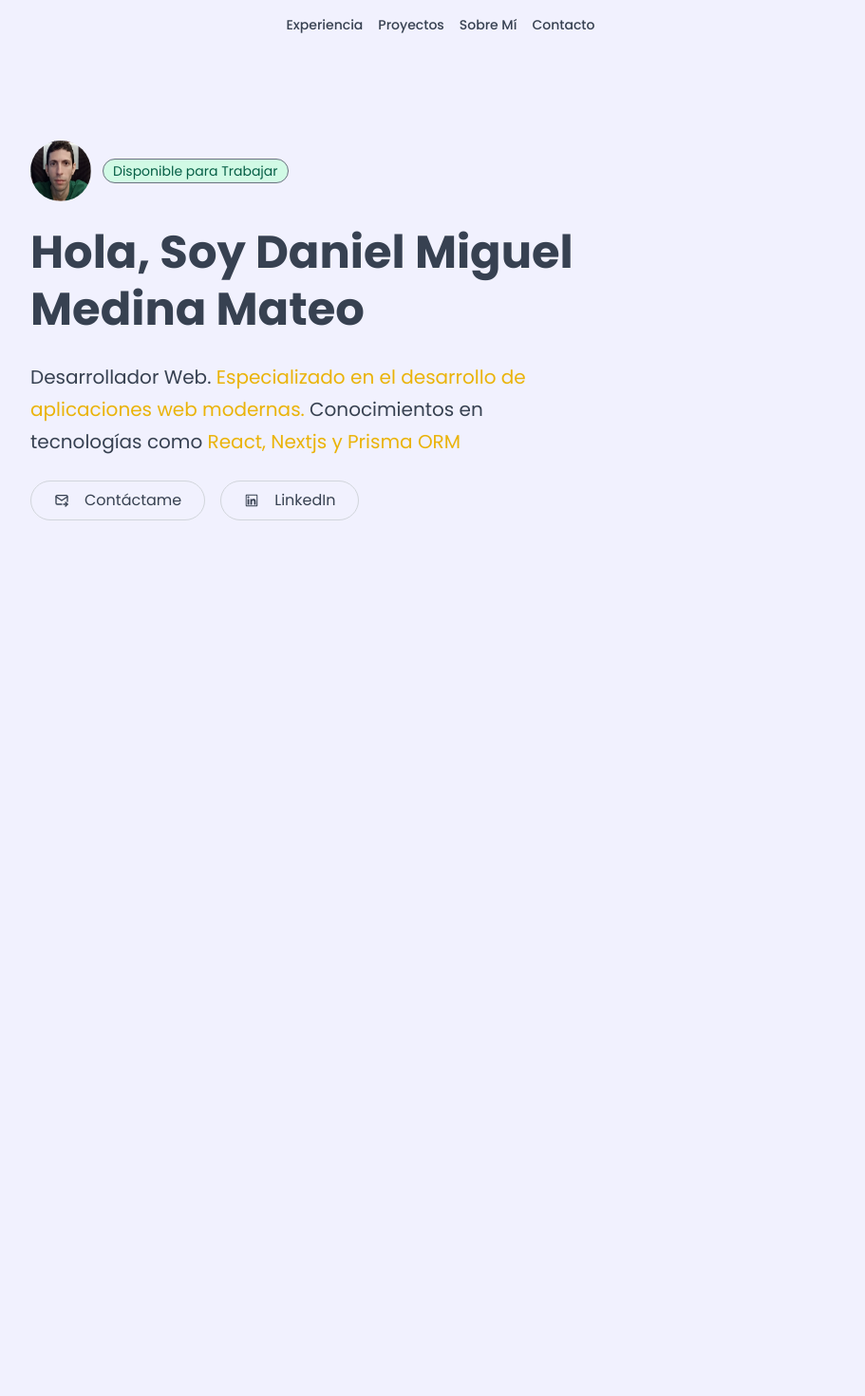
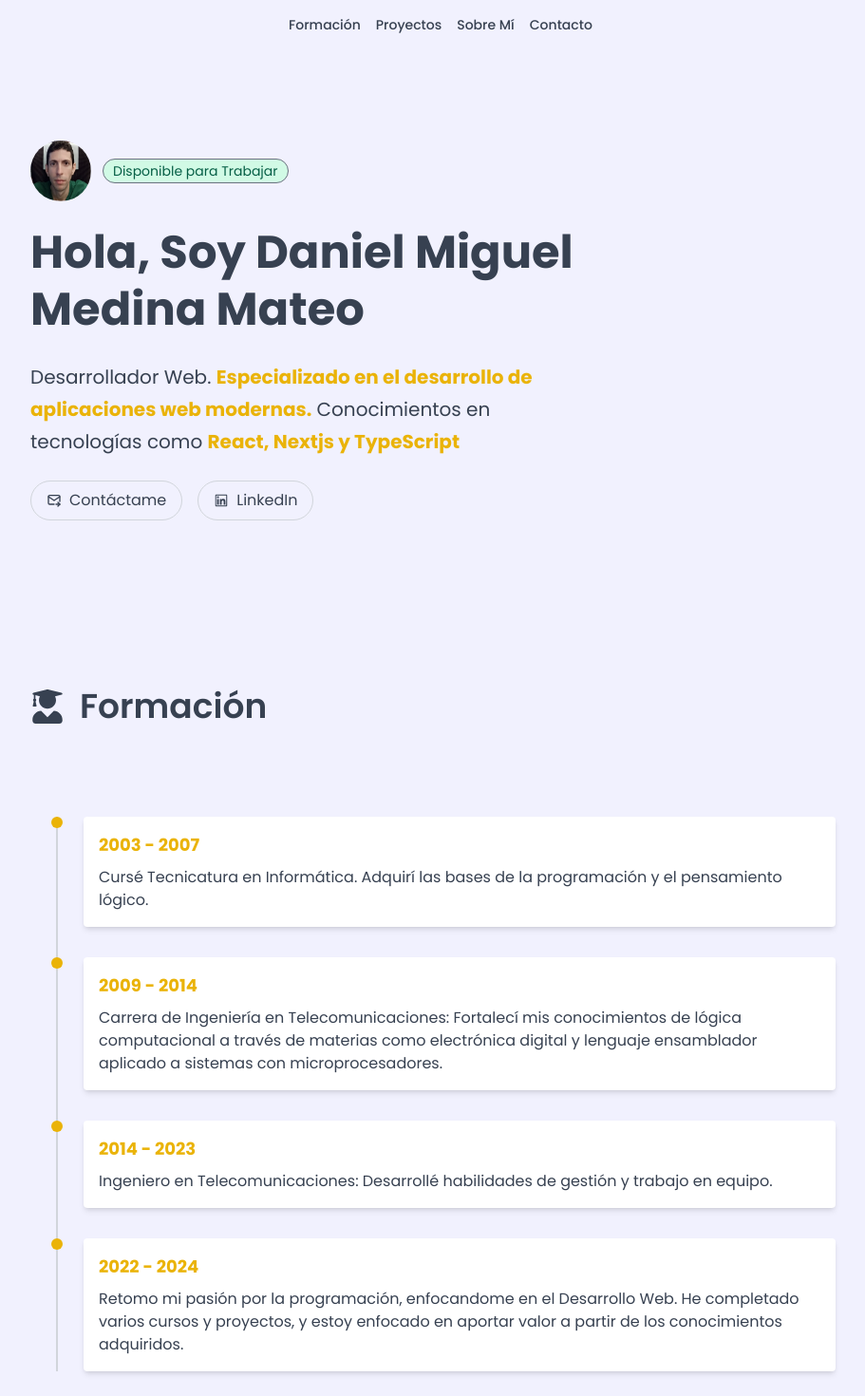
Before and after one commit to dmedinasm/miportfoliowebnextjs, a Next.js app: page / in a window 1280 px wide. Shown: the top 1470 px of the page at 95% size, without its empty margins (176-1087 px from the left). Before the commit the page ends 800 px from the top, so only its background shows below. Built offline with nearby package versions, Linux system fonts and the light colour scheme.

Commit message:
Creada sección Formación

```diff
--- a/src/app/page.tsx
+++ b/src/app/page.tsx
@@ -1,11 +1,15 @@
 import Hero from '../components/Hero'
 import Header from '../components/Header'
+import Education from '@/components/Education'
+import Proyectos from '@/components/Proyectos'
 
 export default function Home () {
   return (
     <main className='px-52'>
       <Header/>
       <Hero/>
+      <Education/>
+      <Proyectos/>
     </main>
   )
 }
--- /dev/null
+++ b/src/components/Education.tsx
@@ -0,0 +1,11 @@
+import React from 'react'
+import { FaUserGraduate } from 'react-icons/fa'
+import VerticalTimeline from './VerticalTimeline'
+export default function Education () {
+  return (
+   <section className='mb-20'>
+    <h2 className='text-4xl flex items-center text-gray-700 font-semibold gap-4 pb-20'><FaUserGraduate />Formación</h2>
+    <VerticalTimeline/>
+   </section>
+  )
+}
--- /dev/null
+++ b/src/components/EducationItem.tsx
@@ -0,0 +1,15 @@
+import React from 'react'
+
+export default function EducationItem () {
+  return (
+    <div className="flex items-start mb-8">
+    <div className="relative flex items-center justify-center w-6 flex-shrink-0 mr-4">
+      <div className="w-3 h-3 bg-blue-500 rounded-full z-10"></div>
+    </div>
+    <div className="bg-white p-4 rounded shadow-md flex-grow">
+      <h3 className="font-bold text-lg mb-2">titulo</h3>
+      <p>contenido</p>
+    </div>
+  </div>
+  )
+}
--- a/src/components/Header.tsx
+++ b/src/components/Header.tsx
@@ -4,7 +4,7 @@ import React from 'react'
 export default function Header () {
   return (
     <nav className='text-sm text-gray-700 font-medium max-w-fit m-auto flex  place-items-center gap-4 py-4'>
-        <Link href={'#'} className='hover:text-yellow-500'>Experiencia</Link>
+        <Link href={'#'} className='hover:text-yellow-500'>Formación</Link>
         <Link href={'#'} className='hover:text-yellow-500'>Proyectos</Link>
         <Link href={'#'} className='hover:text-yellow-500'>Sobre Mí</Link>
         <Link href={'#'} className='hover:text-yellow-500'>Contacto</Link>
--- a/src/components/Hero.tsx
+++ b/src/components/Hero.tsx
@@ -6,16 +6,16 @@ import { AiOutlineLinkedin } from 'react-icons/ai'
 import { TbMailForward } from 'react-icons/tb'
 export default function Hero () {
   return (
-    <section className='text-gray-700 flex flex-col place-items-start gap-6 max-w-xl py-24'>
+    <section className='text-gray-700 flex flex-col place-items-start gap-6 max-w-xl pt-24 pb-44'>
         <div className='flex items-center gap-3 '>
             <div ><Image src={'/hero.png'} alt={'photo_hero'} width={75} height={50} className='rounded-full size-16'/></div>
             <Badge title='Disponible para Trabajar'/>
         </div>
       <h1 className="text-5xl font-bold leading-tight">Hola, Soy Daniel Miguel Medina Mateo</h1>
-      <p className='text-xl leading-[1.7]'>Desarrollador Web. <span className='text-yellow-500'>Especializado en el desarrollo de aplicaciones web modernas.</span> Conocimientos en  tecnologías como <span className='text-yellow-500'>React, Nextjs y Prisma ORM</span></p>
+      <p className='text-xl leading-[1.7]'>Desarrollador Web. <span className='text-yellow-500 font-bold'>Especializado en el desarrollo de aplicaciones web modernas.</span> Conocimientos en  tecnologías como <span className='text-yellow-500 font-bold'>React, Nextjs y TypeScript</span></p>
       <div className='flex gap-4 text-md' >
-        <Link href="#" className='px-6 py-2 rounded-full border border-gray-300 hover:text-white hover:bg-gray-900'><p className='flex items-center gap-4'><TbMailForward/>Contáctame</p></Link>
-        <Link href='#' className='px-6 py-2 rounded-full border border-gray-300 hover:text-white hover:bg-gray-900'><p className='flex items-center gap-4'><AiOutlineLinkedin />LinkedIn</p></Link>
+        <Link href="#" className='px-4 py-2 rounded-full border border-gray-300 hover:text-white hover:bg-gray-900'><p className='flex items-center gap-2'><TbMailForward/>Contáctame</p></Link>
+        <Link href='#' className='px-4 py-2 rounded-full border border-gray-300 hover:text-white hover:bg-gray-900'><p className='flex items-center gap-2'><AiOutlineLinkedin />LinkedIn</p></Link>
       </div>
     </section>
   )
--- /dev/null
+++ b/src/components/Proyectos.tsx
@@ -0,0 +1,9 @@
+import React from 'react'
+import { FaLaptopCode } from 'react-icons/fa'
+export default function Proyectos () {
+  return (
+    <section className='mb-20'>
+    <h2 className='text-4xl flex items-center text-gray-700 font-semibold gap-4 pb-20'><FaLaptopCode />Proyectos</h2>
+   </section>
+  )
+}
--- /dev/null
+++ b/src/components/TimelineItem.tsx
@@ -0,0 +1,15 @@
+import React from 'react'
+
+export default function TimelineItem ({ title, content }:{title:string, content:string}) {
+  return (
+    <div className="flex items-start mb-8">
+    <div className="relative flex items-center justify-center w-6 flex-shrink-0 mr-4">
+      <div className="w-3 h-3 bg-yellow-500 rounded-full z-10"></div>
+    </div>
+    <div className="bg-white p-4 rounded shadow-md flex-grow">
+      <h3 className="font-bold text-lg text-yellow-500 mb-2">{title}</h3>
+      <p className='text-gray-700 leading-[1.5]'>{content}</p>
+    </div>
+  </div>
+  )
+}
--- /dev/null
+++ b/src/components/VerticalTimeline.tsx
@@ -0,0 +1,28 @@
+import React from 'react'
+import TimelineItem from './TimelineItem'
+
+export default function VerticalTimeline () {
+  return (
+    <div className="container mx-auto p-4">
+      <div className="relative">
+        <div className="absolute left-3 top-0 bottom-0 w-0.5 bg-gray-300 transform -translate-x-1/2"></div>
+        <TimelineItem
+          title="2003 - 2007"
+          content="Cursé Tecnicatura en Informática. Adquirí las bases de la programación y el pensamiento lógico."
+        />
+        <TimelineItem
+          title="2009 - 2014"
+          content="Carrera de Ingeniería en Telecomunicaciones: Fortalecí mis conocimientos de lógica computacional a través de materias como electrónica digital y lenguaje ensamblador aplicado a sistemas con microprocesadores."
+        />
+         <TimelineItem
+          title="2014 - 2023"
+          content="Ingeniero en Telecomunicaciones: Desarrollé habilidades de gestión y trabajo en equipo."
+        />
+         <TimelineItem
+          title="2022 - 2024"
+          content="Retomo mi pasión por la programación, enfocandome en el Desarrollo Web. He completado varios cursos y proyectos, y estoy enfocado en aportar valor a partir de los conocimientos adquiridos."
+        />
+      </div>
+    </div>
+  )
+}
```
